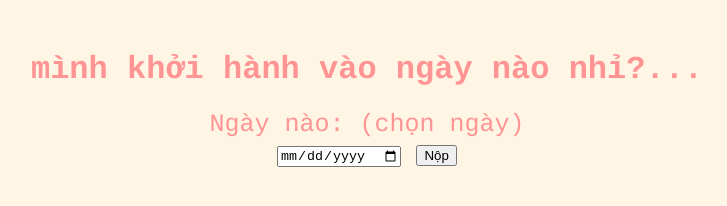
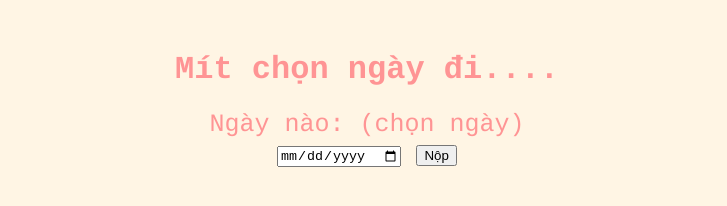
Before and after one commit to xtr-13/lichdate, a plain HTML site: page ngaydate.html in a window 1280 px wide. Shown: the whole page, without its empty margins (273-1000 px from the left). Drawn offline with Linux system fonts and the light colour scheme.

Commit message:
Update ngaydate.html

```diff
--- a/ngaydate.html
+++ b/ngaydate.html
@@ -5,7 +5,7 @@
     <link rel="stylesheet" href="date.css">
   </head>
   <body>
-    <h1 title="choose a date">mình khởi hành vào ngày nào nhỉ?... </h1>
+    <h1 title="choose a date">Mít chọn ngày đi.... </h1>
     <form class="form-group">
       <label>Ngày nào: (chọn ngày)</label>
       <div>
```
